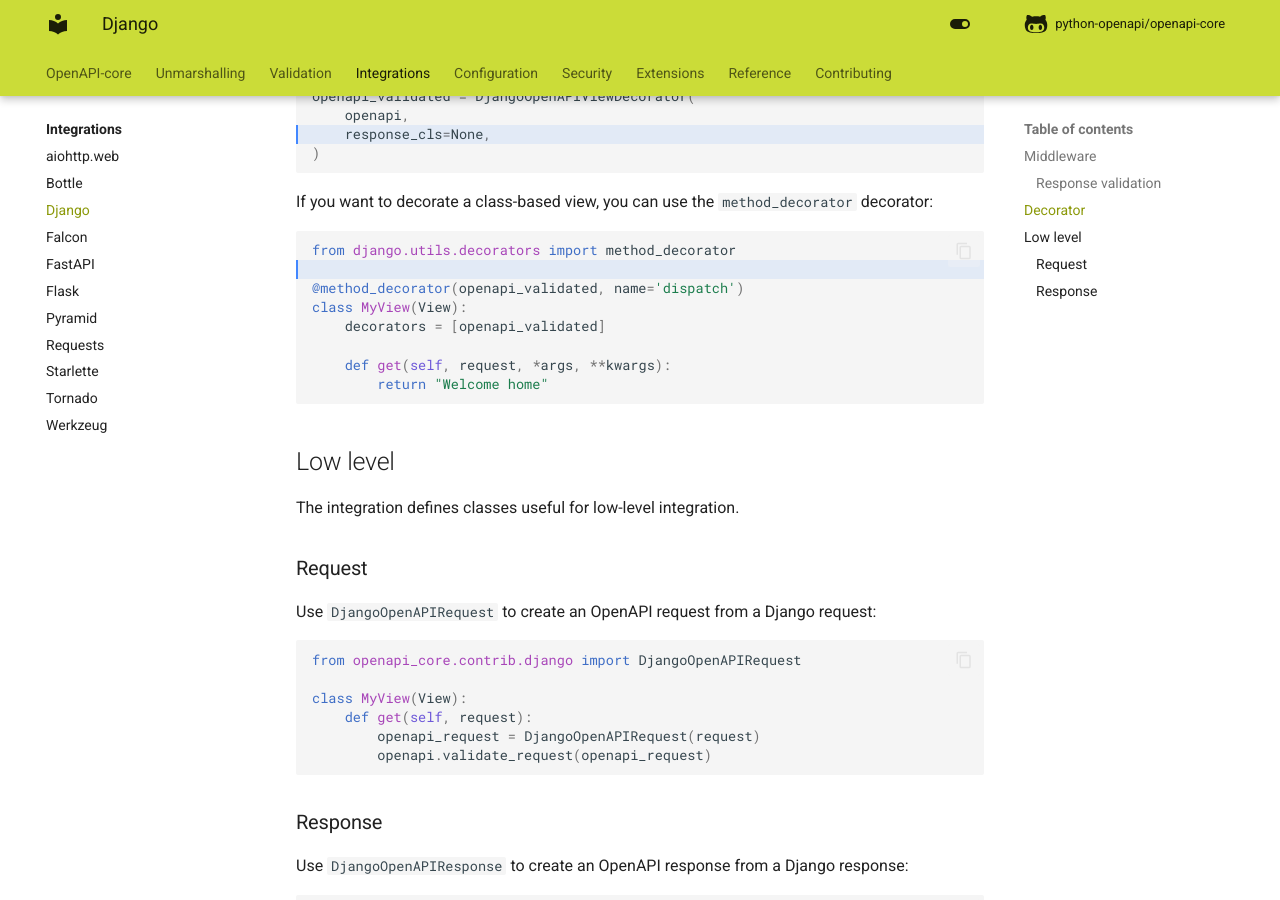
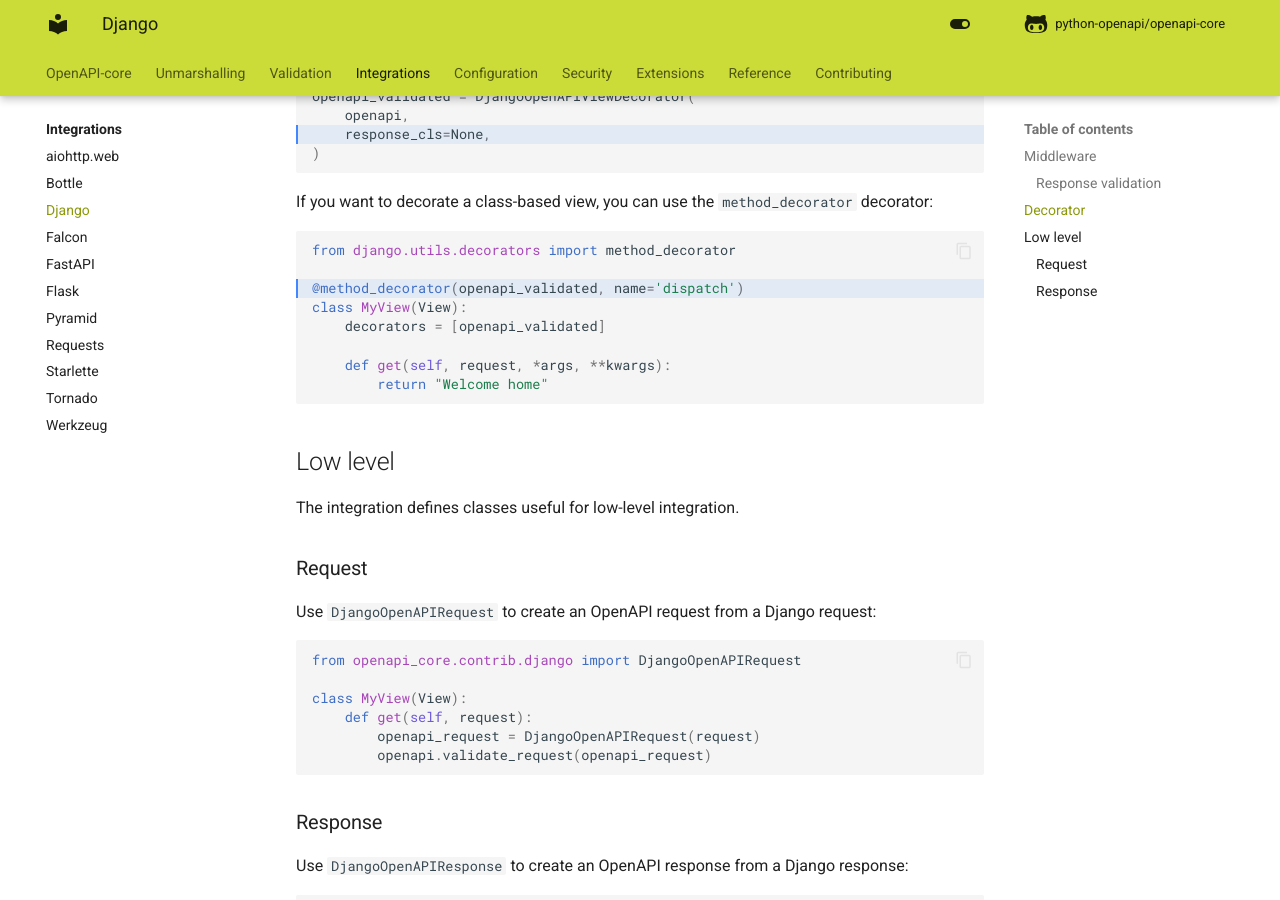
Before and after one commit to python-openapi/openapi-core, an MkDocs documentation site: the page built from docs/integrations/django.md, in a window 1280 px wide and 900 px high, scrolled down 1890 px. Built offline with MkDocs 1.6.1 and Material for MkDocs 9.7.7, drawn with Linux system fonts in a browser that asks for light colours; comment, search, counter and statistics services are not loaded.

Commit message:
Update docs/integrations/django.md
Co-authored-by: Artur Maciag <maciag.artur@gmail.com>

````diff
--- a/docs/integrations/django.md
+++ b/docs/integrations/django.md
@@ -87,7 +87,7 @@
 
 If you want to decorate a class-based view, you can use the `method_decorator` decorator:
 
-``` python hl_lines="2"
+``` python hl_lines="3"
 from django.utils.decorators import method_decorator
 
 @method_decorator(openapi_validated, name='dispatch')
````
